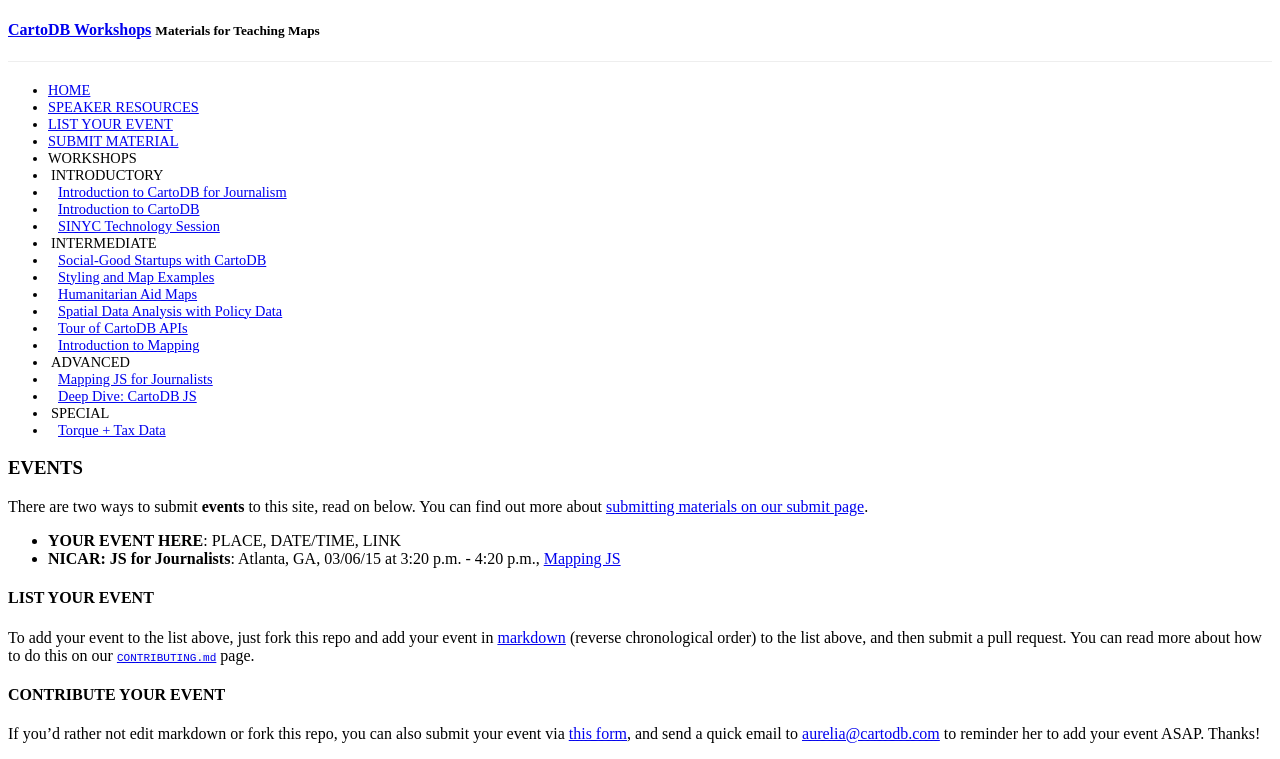
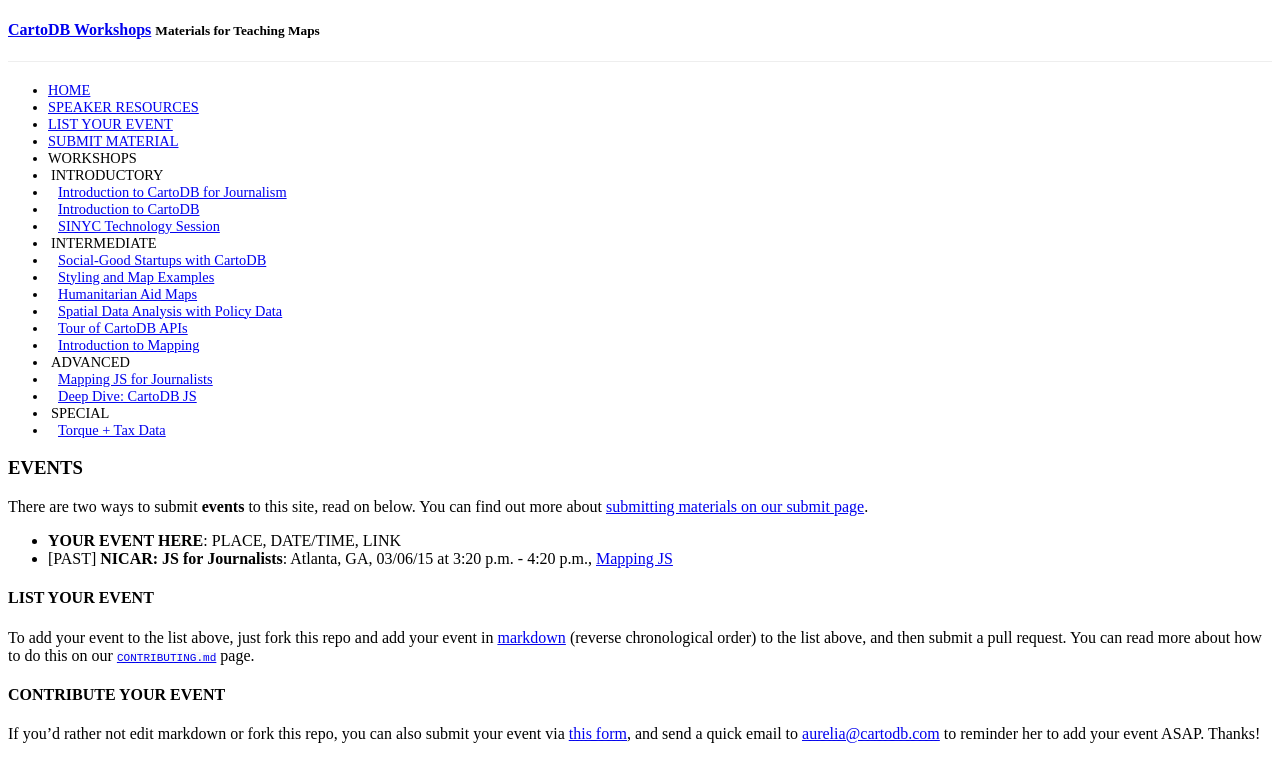
Before and after one commit to CartoDB/training, a Jekyll site: the page built from events.md, in a window 1280 px wide. Shown: the top 759 px of the page. Built offline with Jekyll 4.4.1, drawn with Linux system fonts in a browser that asks for light colours; a style sheet for code colours, icons or effects is not loaded; grey boxes are pictures that could not be loaded.

Commit message:
edited past event in events.md

```diff
--- a/events.md
+++ b/events.md
@@ -8,7 +8,7 @@
 There are two ways to submit **events** to this site, read on below. You can find out more about [submitting materials on our submit page](http://cartodb.github.io/training/submit.html).
 
 * **YOUR EVENT HERE**: PLACE, DATE/TIME, LINK
-* **NICAR: JS for Journalists**: Atlanta, GA, 03/06/15 at 3:20 p.m. - 4:20 p.m., [Mapping JS](http://ire.org/events-and-training/event/1494/1646/)
+* [PAST] **NICAR: JS for Journalists**: Atlanta, GA, 03/06/15 at 3:20 p.m. - 4:20 p.m., [Mapping JS](http://ire.org/events-and-training/event/1494/1646/)
 
 
 #### LIST YOUR EVENT
```
